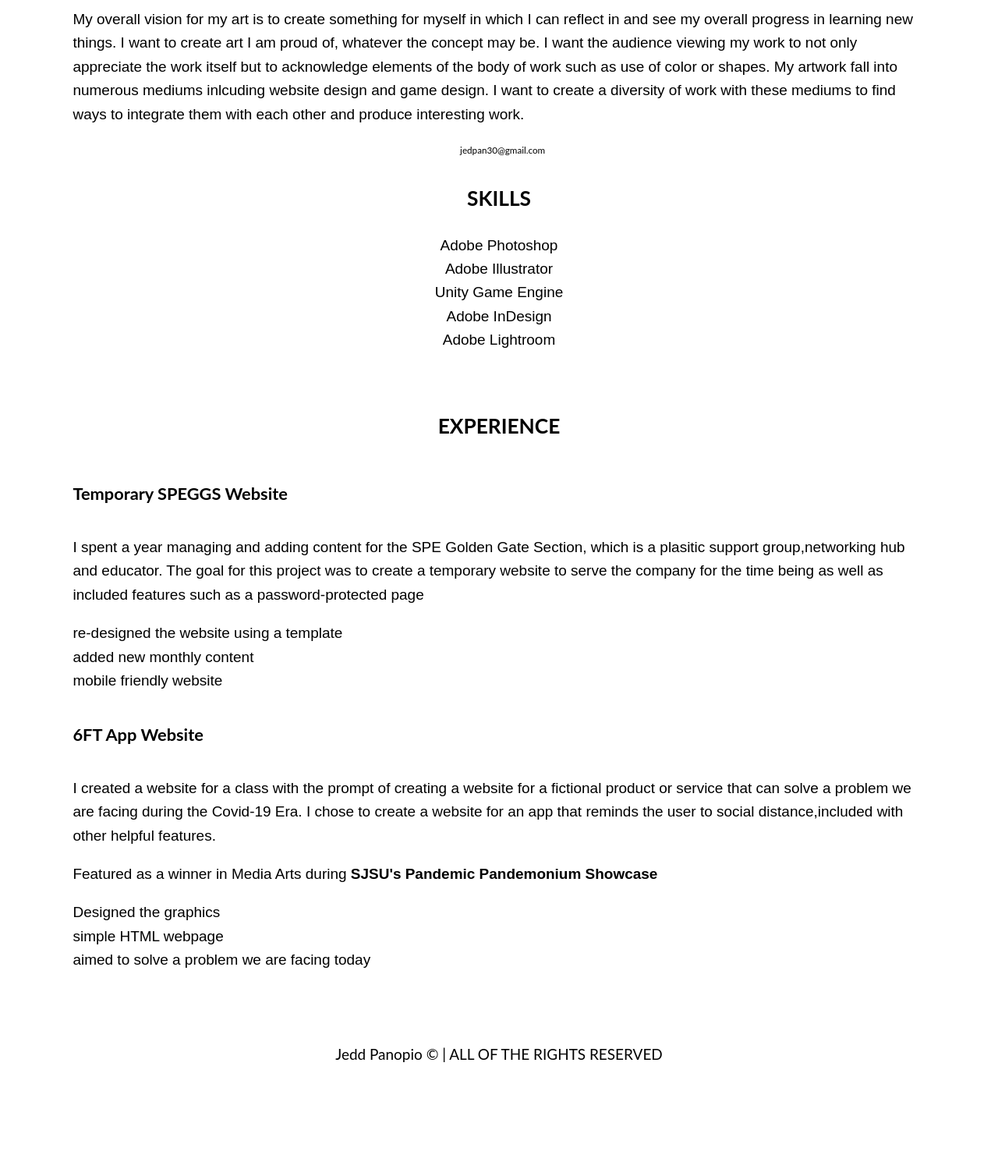
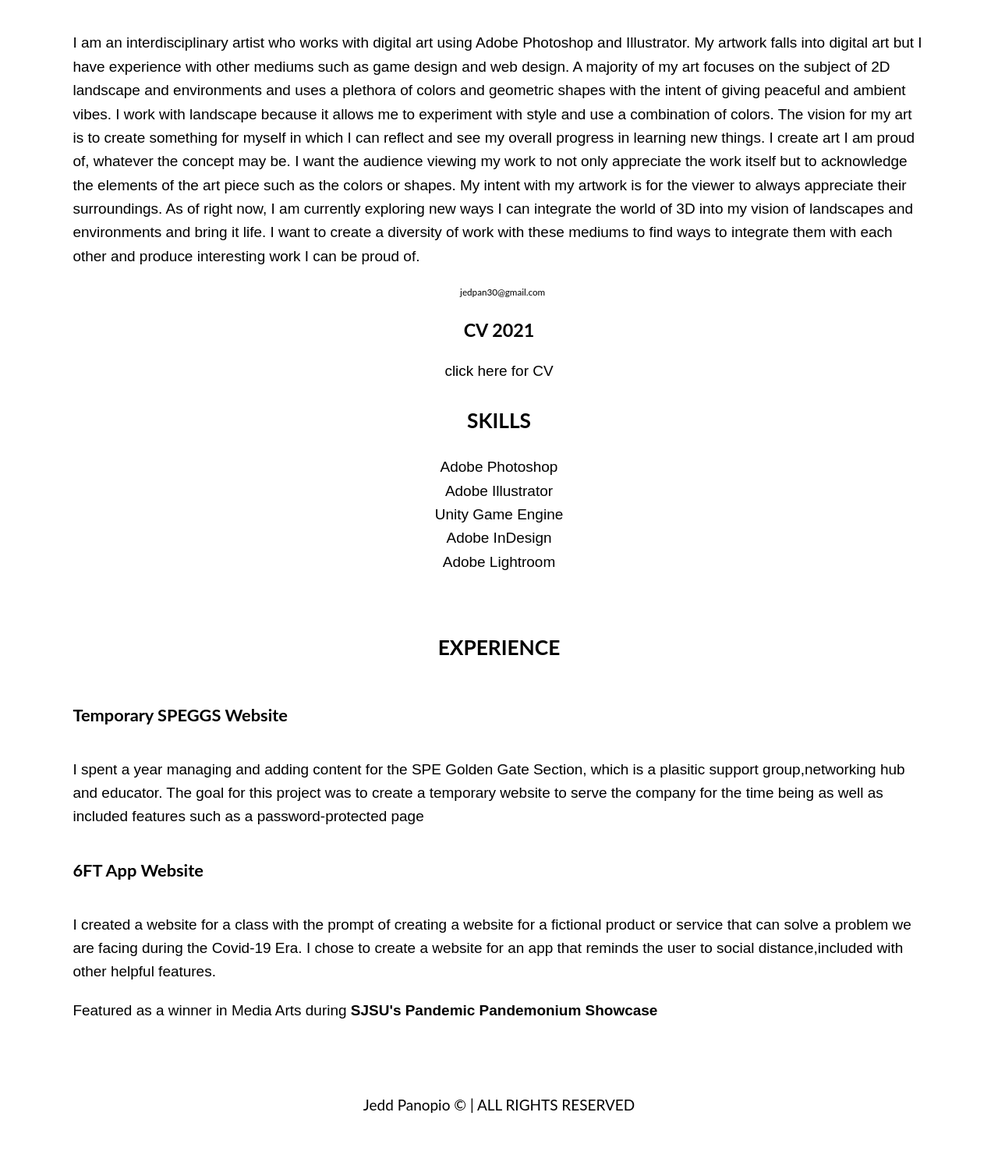
Before and after one commit to jpanopio98/Portfolio2020, a plain HTML site: page about.html in a window 1280 px wide. Shown: the part 753-2252 px from the top of the page at 78% size. Before the commit the page ends 2188 px from the top, so only its background shows below. Drawn offline with Linux system fonts and the light colour scheme.

Commit message:
-update for portfolio assignment
-added biography
-added artist statement
-added cv link
-changed homepage

```diff
--- a/about.html
+++ b/about.html
@@ -28,13 +28,21 @@
       <div class="large-4 columns">
     <div class="portfolio-resume-wrapper">
       <h3 class="portfolio-resume-header">Biography</h3>
-      <p>Jedd was born on June 30th 1998, in the Philippines. He later moved to America with his family and settled in Arizona for 5 years. He then moved to California and is currently attending San Jose State University for his undergrad in Art. As soon as he entered college, Jedd dove into the world of art in his intro digital media art class. From that point, he fell in love with the class and wanted to pursue the course further, with the intent of becoming a video game designer/developer. Jedd finds inspiration for his art from his experiences in the internet and the video games he plays. His love ofr the immersive worlds he plays convinced him to create art from his imagination. He wants to use his skills with the various software hes learned to creating interesting and immersive art.  </p>
+      <p> Jedd was born on June 30th 1998, in the Philippines. He later moved to America with his family and settled in Arizona for 5 years. He later moved to California and is currently attending San Jose State University for his undergrad in Art. As soon as he entered college, Jedd dove into the world of art in his intro digital media art class. From that point, he fell in love with the class and wanted to pursue the course further, with the intent of becoming a videogame designer/developer. Jedd works with tools such as Adobe Photoshop and Illustrator but also has experience with game design and web design. He creates 2D landscapes and environments with the use of colors and geometric shapes. Jedd was a winner in the recent Pandemic Pandemonium in the category Media Arts for his Social Distancing App Website.
+</p>
 
        <h3 class="portfolio-resume-header">Artist Statement</h3>
-      <p>My overall vision for my art is to create something for myself in which I can reflect in and see my overall progress in learning new things. I want to create art I am proud of, whatever the concept may be. I want the audience viewing my work to not only appreciate the work itself but to acknowledge elements of the body of work such as use of color or shapes. My artwork fall into numerous mediums inlcuding website design and game design. I want to create a diversity of work with these mediums to find ways to integrate them with each other and produce interesting work. </p>
+      <p>
+
+I am an interdisciplinary artist who works with digital art using Adobe Photoshop and Illustrator. My artwork falls into digital art but I have experience with other mediums such as game design and web design. A majority of my art focuses on the subject of 2D landscape and environments and uses a plethora of colors and geometric shapes with the intent of giving peaceful and  ambient vibes. I work with landscape because it allows me to experiment with style and use a combination of colors. The vision for my art is to create something for myself in which I can reflect and see my overall progress in learning new things. I create art I am proud of, whatever the concept may be. I want the audience viewing my work to not only appreciate the work itself but to acknowledge the elements of the art piece such as the colors or shapes. My intent with my artwork is for the viewer to always appreciate their surroundings. As of right now, I am currently exploring new ways I can integrate the world of 3D into my vision of landscapes and environments and bring it life. I want to create a diversity of work with these mediums to find ways to integrate them with each other and produce interesting work I can be proud of.
+
+</p>
       <div class="portfolio-resume-contact-info">
         <a href="mailto:#"><i class="fa fa-envelope" aria-hidden="true"></i>jedpan30@gmail.com</a>
+         <h1 class="cv">CV 2021</h1>
+    <p><a href="assets/CV 2021.pdf">click here for CV</a></p>
       </div>
+
       <h3 class="portfolio-resume-header">Skills</h3>
       <ul class="skillset">
         <li></li>
@@ -54,28 +62,20 @@
       <div class="portfolio-resume-spacing">
         <h5><strong><a href="https://jpanopio98.github.io/Old-SPEGGS-Website/index.html">Temporary SPEGGS Website</a></strong></h5>
         <p>I spent a year managing and adding content for the SPE Golden Gate Section, which is a plasitic support group,networking hub and educator. The goal for this project was to create a temporary website to serve the company for the time being as well as included features such as a password-protected page </p>
-        <ul>
-          <li>re-designed the website using a template</li>
-          <li>added new monthly content</li>
-          <li>mobile friendly website</li>
-        </ul>
+
       </div>
       <div class="portfolio-resume-spacing">
         <h5><a href="https://jpanopio98.github.io/PanopioART175Website1/"> 6FT App Website</a></strong></h5>
         <p>I created a website for a class with the prompt of creating a website for a fictional product or service that can solve a problem we are facing during the Covid-19 Era. I chose to create a website for an app that reminds the user to social distance,included with other helpful features. </p>
         <p>Featured as a winner in Media Arts during <a href="https://sjsu.edu/thompsongallery/events/pandemic/resilience.php"><strong>SJSU's Pandemic Pandemonium Showcase</a></p></strong>
 
-        <ul>
-          <li>Designed the graphics</li>
-          <li>simple HTML webpage</li>
-          <li>aimed to solve a problem we are facing today</li>
-        </ul>
+
       </div>
     </div>
   </div>
 
 
-        <div class="footer">Jedd Panopio  &copy;  | ALL OF THE RIGHTS RESERVED</div>
+        <div class="footer">Jedd Panopio  &copy;  | ALL RIGHTS RESERVED</div>
 
 
 
--- a/css/style.css
+++ b/css/style.css
@@ -35,6 +35,10 @@ h2,
 h3,
 a {
   color: black;
+}
+
+h1 .cv{
+  text-align: center;
 }
 
 a {
@@ -123,7 +127,7 @@ Flexbox is used as a fallback so that browsers which don't support grid will sti
 
 */
 
-@import url(https://fonts.googleapis.com/css?family=Montserrat:500);
+/*@import url(https://fonts.googleapis.com/css?family=Montserrat:500);*/
 
 
 *,
@@ -141,7 +145,7 @@ Flexbox is used as a fallback so that browsers which don't support grid will sti
 }
 
 .title {
-  font-family: "Lato", sans-serif;
+  font-family: "Lato",  sans-serif;
   font-size: 4rem;
   font-weight: 500;
   line-height: 1.5;
```
Also changed, not shown: index.html (+1 -1 lines), 1 other file.
